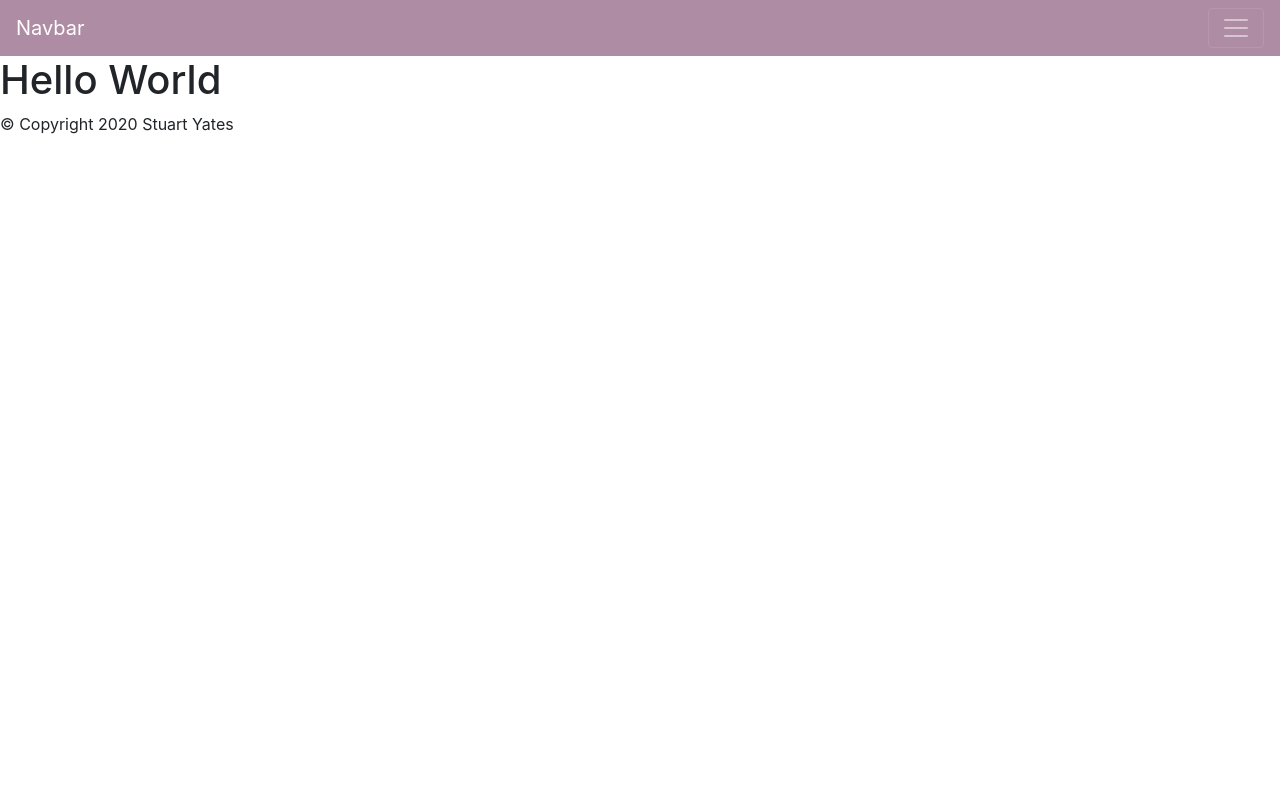
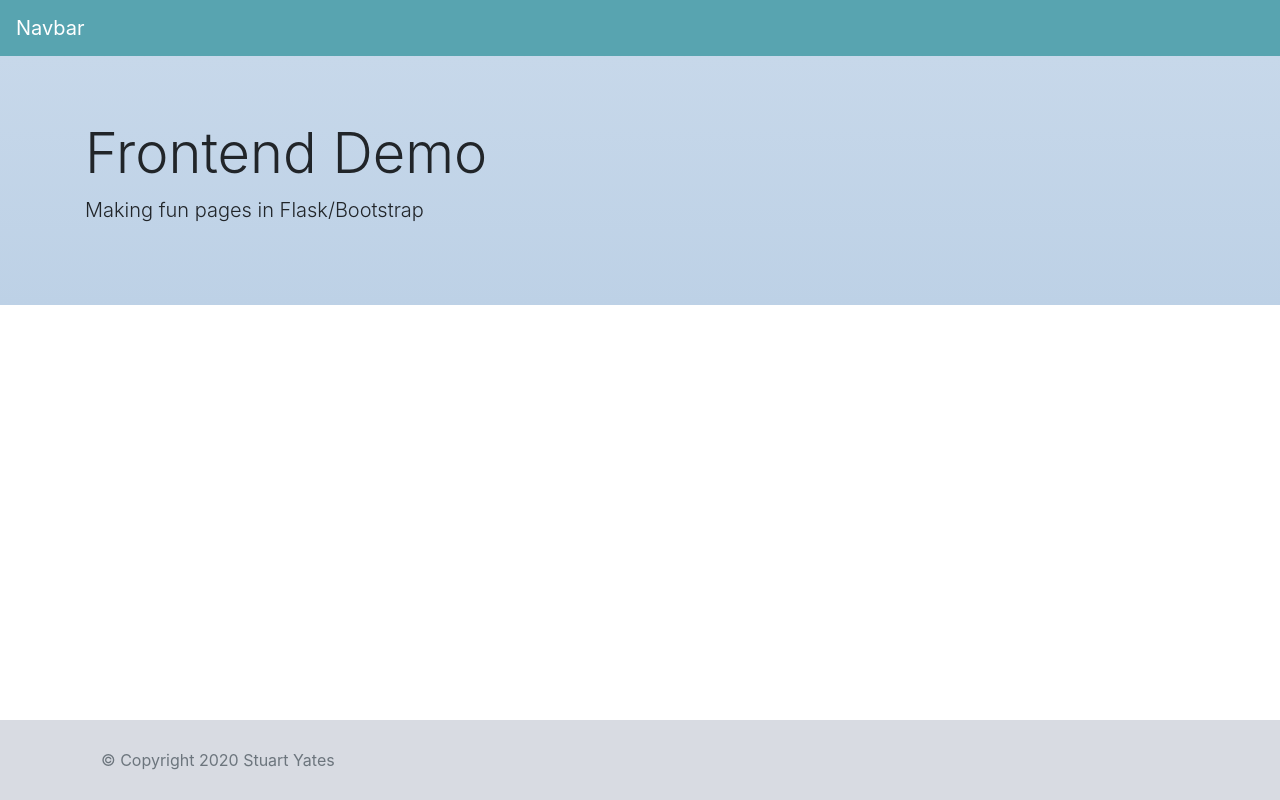
Before and after one commit to sjwyates/flask-bootstrap, a Flask app: page / in a window 1280 px wide. Run offline with Flask 2, Linux system fonts and the light colour scheme; some libraries are stand-ins or nearby versions.

Commit message:
added pages with j2 extensions

```diff
--- a/app/app.py
+++ b/app/app.py
@@ -10,4 +10,8 @@ app.wsgi_app = SassMiddleware(app.wsgi_app, {
 
 @app.route("/")
 def home():
-    return render_template('index.html')
+    return render_template('pages/landing.html.j2', message="hello world")
+
+
+if __name__ == "__main__":
+    app.run(debug=True)
--- a/app/static/scss/_variables.scss
+++ b/app/static/scss/_variables.scss
@@ -1,7 +1,12 @@
 $theme-colors: (
-  "primary": #AE8CA3,
-  "info": #95D9DA
+  "primary": #58A4B0,
+  "info": #bdd1e6,
+  "danger": #DAA49A,
+  "light": #D8DBE2,
+  "dark": #373F51
 );
+
+$enable-gradients: true;
 
 // Bootstrap's base color variables:
 
--- /dev/null
+++ b/app/static/scss/layout/_footer.scss
@@ -0,0 +1,7 @@
+.sy-footer {
+    position: absolute;
+    bottom: 0;
+    line-height: 5rem;
+    height: 5rem;
+    width: 100%;
+}
--- a/app/static/scss/main.scss
+++ b/app/static/scss/main.scss
@@ -2,5 +2,8 @@
 @import "variables";
 @import "typography";
 
+// import your other scss files
+@import "./layout/footer";
+
 // import bootstrap
 @import "bootstrap/bootstrap";
--- a/app/templates/base.html
+++ b/app/templates/base.html.j2
@@ -1,7 +1,7 @@
 <!DOCTYPE html>
     <head>
         {% block head %}
-            <title>{% block title %}{% endblock title %} — Flask-Bootstrap Demo</title>
+            <title>{% block title %}{% endblock title %} | Flask-Bootstrap Demo</title>
             <link rel="icon" type="image/x-icon" href="{{ url_for('static', filename='images/index.css') }}" />
             {% block stylesheets %}
                 <link rel="stylesheet" href="{{ url_for('static', filename='css/main.scss.css') }}" />
@@ -13,14 +13,14 @@
 
     <body>
         <div id="navbar">
-            {% include "layout/navbar.html" %}
+            {% include "layout/navbar.html.j2" %}
         </div>
         <div id="content">
             {% block content %}
             {% endblock content %}
         </div>
         <div id="footer">
-            {% include "layout/footer.html" %}
+            {% include "layout/footer.html.j2" %}
         </div>
     </body>
 
--- /dev/null
+++ b/app/templates/components/jumbo.html.j2
@@ -0,0 +1,6 @@
+<div class="jumbotron jumbotron-fluid bg-gradient-info">
+    <div class="container">
+      <h1 class="display-4">{{ headline }}</h1>
+      <p class="lead">{{ lead }}</p>
+    </div>
+  </div>
--- a/app/templates/index.html
+++ /dev/null
@@ -1,12 +0,0 @@
-{% extends "base.html" %}
-{% block title %}Home{% endblock %}
-{% block head %}
-    {{ super() }}
-{% endblock %}
-{% block stylesheets %}
-    {{ super() }}
-{% endblock %}
-
-{% block content %}
-    <h1>Hello World</h1>
-{% endblock %}
--- a/app/templates/layout/footer.html
+++ /dev/null
@@ -1,3 +0,0 @@
-<footer>
-    &copy; Copyright 2020 Stuart Yates
-</footer>
--- /dev/null
+++ b/app/templates/layout/footer.html.j2
@@ -0,0 +1,5 @@
+<footer class="sy-footer bg-light">
+    <div class="container">
+        <span class="text-muted px-3">&copy; Copyright 2020 Stuart Yates</span>
+    </div>
+</footer>
--- a/app/templates/layout/navbar.html
+++ /dev/null
@@ -1,35 +0,0 @@
-<nav class="navbar navbar-dark bg-primary">
-    <a class="navbar-brand" href="#">Navbar</a>
-    <button class="navbar-toggler" type="button" data-toggle="collapse" data-target="#navbarSupportedContent" aria-controls="navbarSupportedContent" aria-expanded="false" aria-label="Toggle navigation">
-      <span class="navbar-toggler-icon"></span>
-    </button>
-
-    <div class="collapse navbar-collapse" id="navbarSupportedContent">
-      <ul class="navbar-nav mr-auto">
-        <li class="nav-item active">
-          <a class="nav-link" href="#">Home <span class="sr-only">(current)</span></a>
-        </li>
-        <li class="nav-item">
-          <a class="nav-link" href="#">Link</a>
-        </li>
-        <li class="nav-item dropdown">
-          <a class="nav-link dropdown-toggle" href="#" id="navbarDropdown" role="button" data-toggle="dropdown" aria-haspopup="true" aria-expanded="false">
-            Dropdown
-          </a>
-          <div class="dropdown-menu" aria-labelledby="navbarDropdown">
-            <a class="dropdown-item" href="#">Action</a>
-            <a class="dropdown-item" href="#">Another action</a>
-            <div class="dropdown-divider"></div>
-            <a class="dropdown-item" href="#">Something else here</a>
-          </div>
-        </li>
-        <li class="nav-item">
-          <a class="nav-link disabled" href="#">Disabled</a>
-        </li>
-      </ul>
-      <form class="form-inline my-2 my-lg-0">
-        <input class="form-control mr-sm-2" type="search" placeholder="Search" aria-label="Search">
-        <button class="btn btn-outline-success my-2 my-sm-0" type="submit">Search</button>
-      </form>
-    </div>
-</nav>
--- /dev/null
+++ b/app/templates/layout/navbar.html.j2
@@ -0,0 +1,3 @@
+<nav class="navbar navbar-dark bg-primary">
+    <a class="navbar-brand" href="#">Navbar</a>
+</nav>
--- /dev/null
+++ b/app/templates/pages/landing.html.j2
@@ -0,0 +1,9 @@
+{% extends "base.html.j2" %}
+
+{% block title %}Home{% endblock %}
+
+{% block content %}
+    {% with headline="Frontend Demo", lead="Making fun pages in Flask/Bootstrap" %}
+      {% include "components/jumbo.html.j2" %}
+    {% endwith %}
+{% endblock %}
```
Also changed, not shown: app/templates/pages/comparisons.html.j2 (added, +7 -0 lines), app/templates/pages/data.html.j2 (added, +7 -0 lines), app/templates/pages/visualization.html.j2 (added, +7 -0 lines).
